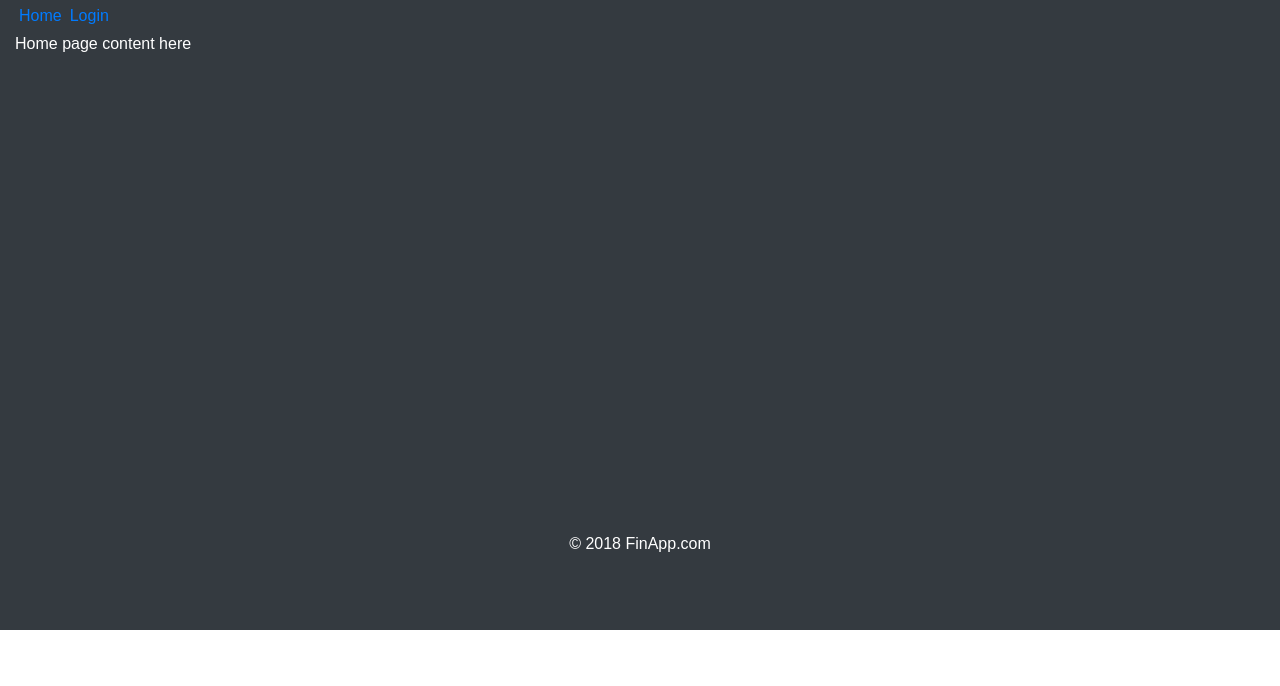
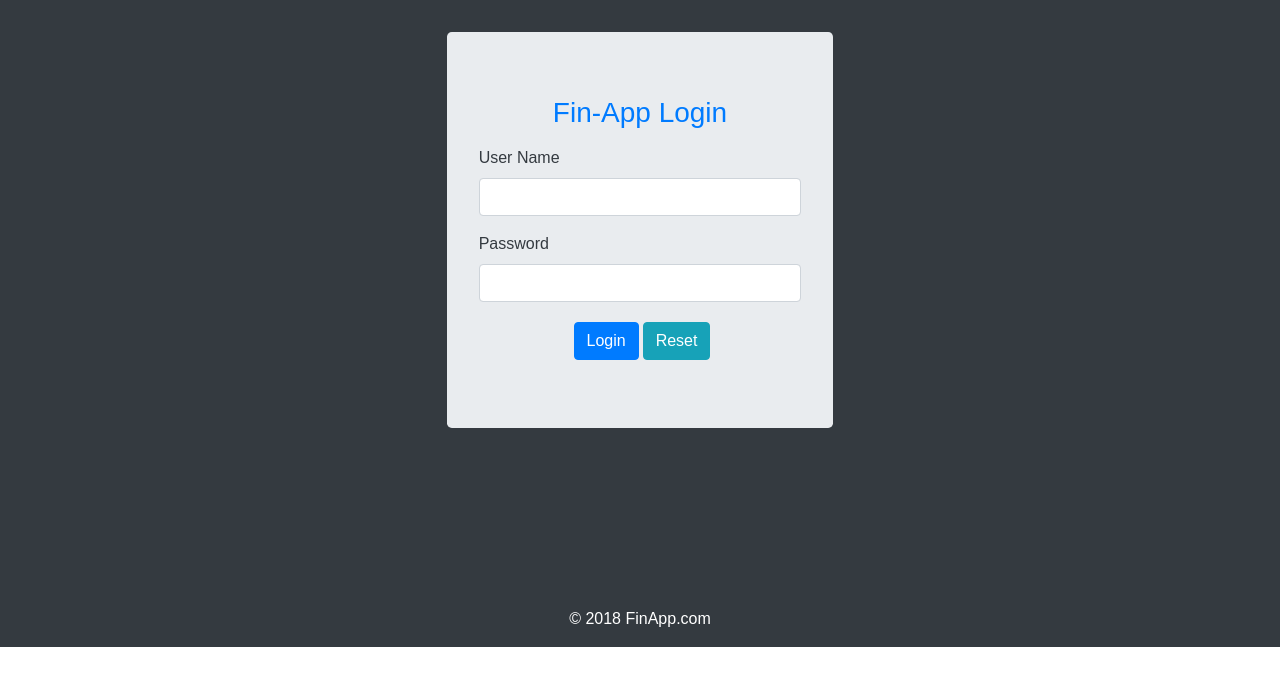
Before and after one commit to lekkanraj/finance_app, a React (Create React App) app: page / in a window 1280 px wide. Shown: the top 686 px of the page. Built offline with nearby package versions, Linux system fonts and the light colour scheme.

Commit message:
Login/Logout

```diff
--- a/src/App.js
+++ b/src/App.js
@@ -1,11 +1,13 @@
 import React, { Component } from 'react';
 import {BrowserRouter as Router, Switch, Route, Link} from 'react-router-dom';
+
 
 //Import Components
 import Header from './components/Header/Header';
 import Body from './components/Body/Body';
 import Footer from './components/Footer/Footer';
 import Login from './components/Login/Login';
+import Logout from './components/Login/Logout';
 import Home from './components/Home/Home';
 
 //Import Styles
@@ -21,8 +23,10 @@ class App extends Component {
           {/*<Body />*/}
           <div className="min-height-500">
             <Switch>
-              <Route exact path="/" component={Home} />
+              <Route exact path="/" component={Login} />
               <Route exact path='/login' component={Login} />
+              <Route exact path="/logout" component={Logout} />
+              <Route exact path="/home" component={Home} />
             </Switch>
           </div>
           <Footer />
--- a/src/components/Header/Header.js
+++ b/src/components/Header/Header.js
@@ -5,16 +5,30 @@ class Header extends Component{
 
     render(){
         return(
-            <div className="row">
+            <div className="row pb-3">
                 <div className="col-lg-12">
-                    <ul className="nav">
-                        <li className="navitem p-1">
-                            <Link to ="/">Home</Link>
-                        </li>
-                        <li className="navitem p-1">
-                            <Link to="/login">Login</Link>
-                        </li>
+                 <nav className="navbar navbar-expand-xl">
+                 {
+                    sessionStorage.getItem('isloggedin')==1 ? (
+                        <Link className="navbar-brand" to="/">
+                            {sessionStorage.getItem('firstname')}
+                        </Link>
+                    ):''
+                }
+                  <ul className="navbar-nav">
+                    {/*<li className="nav-item p-1">
+                        <Link className="nav-link" to ="/">Home</Link>
+                    </li>*/}
+                    {
+                        sessionStorage.getItem('isloggedin')==1 ? (
+
+                            <li className="nav-item p-1">
+                                <Link className="nav-link" to="/logout">Logout</Link>
+                            </li>
+                        ) :''
+                    }
                     </ul>
+                    </nav>
                 </div>
             </div>
         )
--- a/src/components/Login/Login.js
+++ b/src/components/Login/Login.js
@@ -1,28 +1,67 @@
 import React, {Component} from 'react';
 
 class Login extends Component{
+    constructor(props){
+        super(props);
+        //sessionStorage.setItem('name','Lekkan');
+        this.userlogin=this.userlogin.bind(this);
+    }
+
+    userlogin(event){
+        event.preventDefault();
+        const data = new FormData(event.target);
+        fetch('http://localhost/finance_service/user/login.php', {
+            method: 'POST',
+            body:data,
+        })
+        .then((response)=>response.json())
+        .then((responsedata)=>{
+            console.log(responsedata.status)
+            //this.setState({isLoggedin:responsedata.status});
+            //console.log(this.state.isLoggedin);
+            if(responsedata.user_id>0){
+                sessionStorage.setItem("isloggedin",1);
+                sessionStorage.setItem("firstname",responsedata.user_name);
+
+            }else{
+                sessionStorage.setItem("isloggedin",0);
+
+            }
+            //console.log(this.state.errorMessage);
+            if(sessionStorage.getItem("isloggedin")==1){
+                    this.props.history.push("/home");
+            }else{
+
+            }
+
+        }
+        );
+    }
     render(){
         return(
             <div className="row">
                 <div className="col-lg-12">
                     <div className="col-lg-4 col-sm-3 float-left">&nbsp;</div>
                     <div className="col-lg-4 col-sm-6 float-left">
-                        <jumbotron>
-                            <form name="login" className="">
+                        <div class="jumbotron">
+                            <div className="pb-2 text-center">
+                                <h3 className="text-primary">Fin-App Login</h3>
+                            </div>
+                            <form name="login" className="text-dark" onSubmit={this.userlogin}>
                                 <div className="form-group">
                                     <label className="" for="username">User Name</label>
-                                    <input type="text" className="form-control" name="username" />
+                                    <input type="text" className="form-control" name="username"/>
                                 </div>
                                 <div className="form-group">
                                     <label className="" for="password">Password</label>
                                     <input type="password" className="form-control" name="password" />
                                 </div>
                                 <div className="text-center">
-                                    <button name="login" className="btn btn-primary m-1">Login</button>
-                                    <button name="Clear" className="btn btn-info">Reset</button>
+                                    <button name="login" className="btn btn-primary m-1" type="submit">Login</button>
+                                    <button name="Clear" className="btn btn-info" type="reset">Reset</button>
                                 </div>
                             </form>
-                        </jumbotron>
+                        </div>
                     </div>
                     <div className="col-lg-4 col-sm-3 float-left">&nbsp;</div>
                 </div>
--- /dev/null
+++ b/src/components/Login/Logout.js
@@ -0,0 +1,13 @@
+import React from 'react';
+
+class Logout extends React.Component{
+    constructor(props){
+        super(props);
+        sessionStorage.clear();
+        this.props.history.push('/');
+    }
+    render(){
+        return true;
+    }
+}
+export default Logout;
--- a/src/custom.css
+++ b/src/custom.css
@@ -8,5 +8,5 @@ body{
     color:white;
 }
 .min-height-500{
-    min-height:500px;
+    min-height:575px;
 }
```
